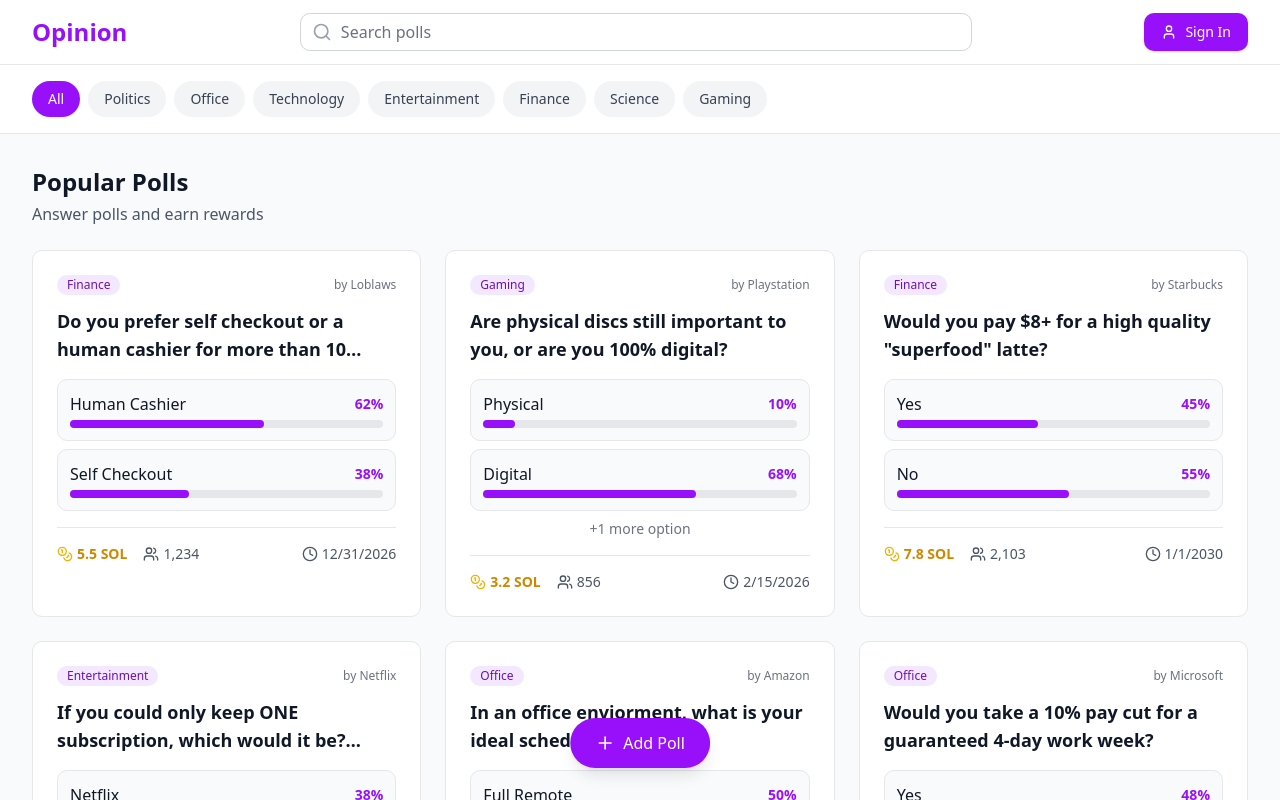
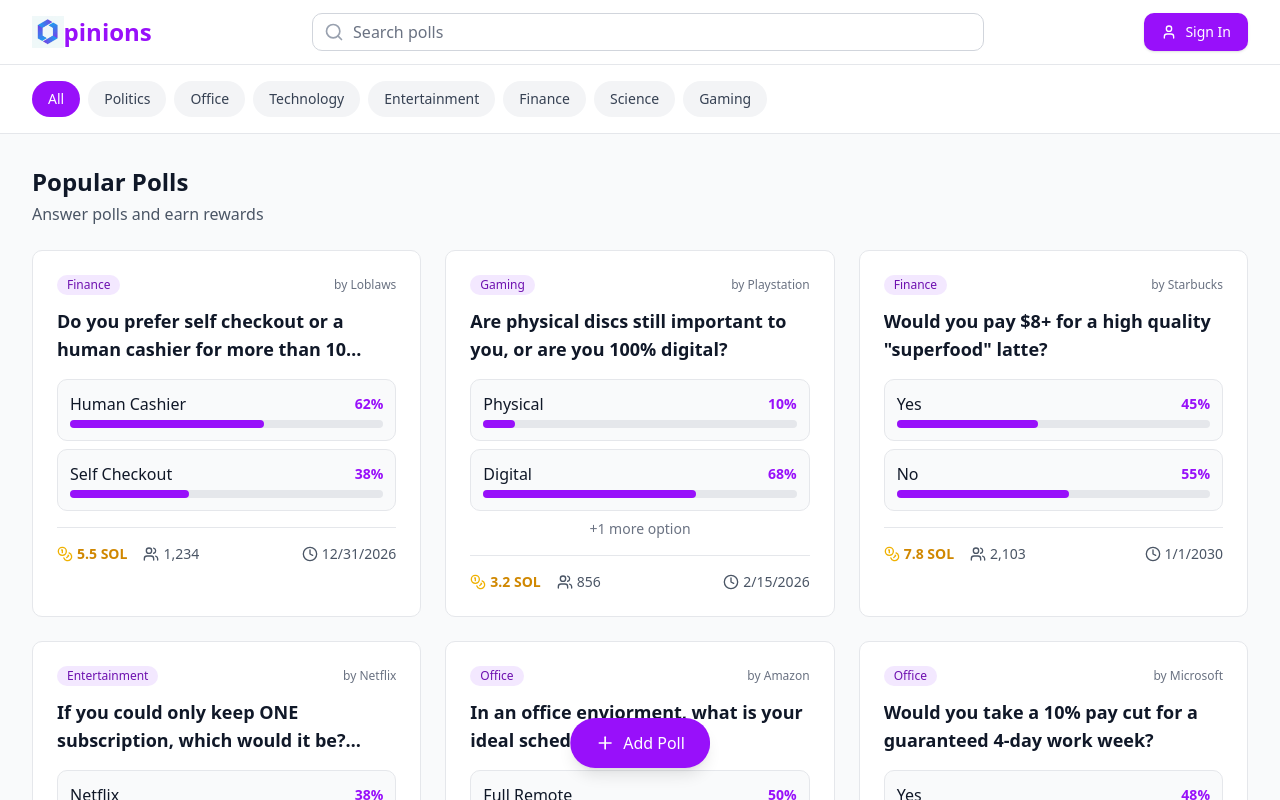
Before and after one commit to jojojojo233-bit/Opinions, a React (Vite) app: page / in a window 1280 px wide. Shown: the top 800 px of the page. Built offline with nearby package versions, Linux system fonts and the light colour scheme.

Commit message:
Added Logo

```diff
--- a/index.html
+++ b/index.html
@@ -1,10 +1,14 @@
-
 <!DOCTYPE html>
 <html lang="en">
   <head>
     <meta charset="UTF-8" />
     <meta name="viewport" content="width=device-width, initial-scale=1.0" />
     <title>opinions</title>
+    <link
+      rel="icon"
+      type="image/png"
+      href="src/components/ui/Images/opinions_logo.png"
+    />
   </head>
 
   <body>
--- a/src/components/Header.tsx
+++ b/src/components/Header.tsx
@@ -13,10 +13,14 @@
       <div className="max-w-7xl mx-auto px-4 sm:px-6 lg:px-8">
         <div className="flex items-center justify-between h-16">
           {/* Logo - Top Left */}
-          <div className="flex-shrink-0">
-            <h1 className="text-2xl font-bold text-purple-600">Opinion</h1>
+          <div className="flex items-center gap-0.5">
+            <img
+              src='src/components/ui/Images/opinions_logo.png'
+              alt="Opinions Logo"
+              className="h-8 w-3 object-contain object-left"
+            />
+            <h1 className="text-2xl font-bold text-purple-600">pinions</h1>
           </div>
-
           {/* Search Bar - Middle Top */}
           <div className="flex-1 max-w-2xl mx-8">
             <div className="relative">
```
Also changed, not shown: src/components/ui/Images/Opinions Logo better.avif (added), src/components/ui/Images/opinions_logo.png (added). Lines whose indentation alone changed are shown as unchanged.
